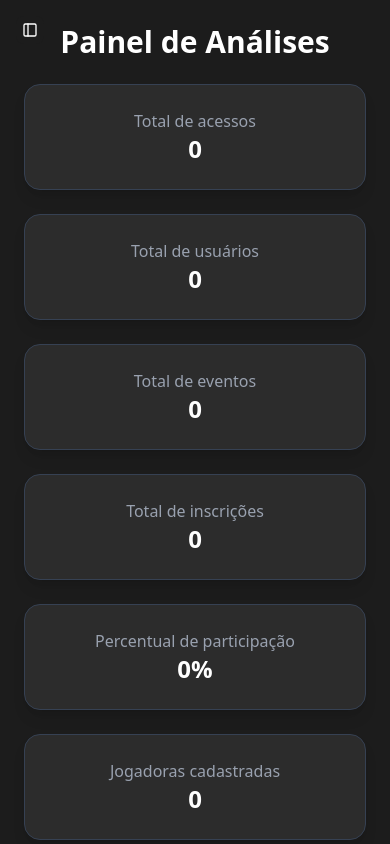
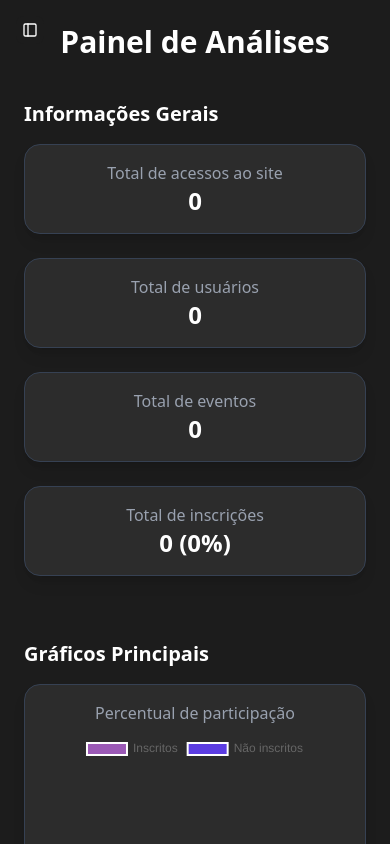
Before and after one commit to PedroMarchese01/Passa-Bola, a React (Vite) app in the folder Passa-Bola/: page /adminControlPainel in a window 390 px wide. Built offline with nearby package versions, Linux system fonts and the light colour scheme.

Commit message:
feat: adicionado melhorias nas analises

```diff
--- a/Passa-Bola/package.json
+++ b/Passa-Bola/package.json
@@ -21,6 +21,7 @@
     "@radix-ui/react-tabs": "^1.1.13",
     "@radix-ui/react-tooltip": "^1.2.8",
     "@tailwindcss/vite": "^4.1.13",
+    "chart.js": "^4.5.0",
     "class-variance-authority": "^0.7.1",
     "clsx": "^2.1.1",
     "cmdk": "^1.1.1",
@@ -29,6 +30,7 @@
     "lucide-react": "^0.542.0",
     "ogl": "^1.0.11",
     "react": "^19.1.1",
+    "react-chartjs-2": "^5.3.0",
     "react-dom": "^19.1.1",
     "react-input-mask": "^2.0.4",
     "react-router-dom": "^7.8.2",
--- a/Passa-Bola/src/pages/Home.jsx
+++ b/Passa-Bola/src/pages/Home.jsx
@@ -1,8 +1,23 @@
 import NavHome from '@/layouts/Navs/NavHome'
 import React from 'react'
 import MainHome from '@/layouts/Mains/MainHome'
+import { useEffect } from 'react'
+const Home = () => {
+  useEffect(() => {
+  // Verifica se já marcou essa sessão como contada
+  const jaContou = sessionStorage.getItem("contagemHome") === "true";
 
-const Home = () => {
+  if (!jaContou) {
+    // Incrementa totalAcessos
+    const totalAcessos = parseInt(localStorage.getItem("totalAcessos")) || 0;
+    localStorage.setItem("totalAcessos", totalAcessos + 1);
+
+    // Marca a sessão como contada
+    sessionStorage.setItem("contagemHome", "true");
+  }
+}, []);
+
+
   return (
     <div className='w-full h-full bg-[#1c1c1c] flex flex-col'>
       {/* Navbar ocupa 100% largura */}
--- a/Passa-Bola/src/pages/childrens pages/Analytics.jsx
+++ b/Passa-Bola/src/pages/childrens pages/Analytics.jsx
@@ -1,74 +1,157 @@
+"use client";
 import React, { useEffect, useState } from "react";
+import { Doughnut } from "react-chartjs-2";
+import {
+  Chart as ChartJS,
+  ArcElement,
+  Tooltip,
+  Legend,
+} from "chart.js";
+
+ChartJS.register(ArcElement, Tooltip, Legend);
 
 const Analytics = () => {
   const [users, setUsers] = useState([]);
   const [admins, setAdmins] = useState([]);
   const [events, setEvents] = useState([]);
-  const [inscricoes, setInscricoes] = useState([]);
   const [acessos, setAcessos] = useState(0);
 
   useEffect(() => {
     const armazenadosUsuarios = JSON.parse(localStorage.getItem("users")) || [];
     const armazenadosAdmins = JSON.parse(localStorage.getItem("admins")) || [];
-    const armazenadosEventos = JSON.parse(localStorage.getItem("eventsStorage")) || []; // chave corrigida
-    const armazenadasInscricoes = JSON.parse(localStorage.getItem("inscricoes")) || [];
+    const armazenadosEventos = JSON.parse(localStorage.getItem("eventsStorage")) || [];
     const totalAcessos = parseInt(localStorage.getItem("totalAcessos")) || 0;
 
     setUsers(armazenadosUsuarios);
     setAdmins(armazenadosAdmins);
     setEvents(armazenadosEventos);
-    setInscricoes(armazenadasInscricoes);
     setAcessos(totalAcessos);
   }, []);
 
   const totalUsuarios = users.length + admins.length;
   const totalEventos = events.length;
-  const totalInscricoes = inscricoes.length;
+  const totalInscricoes = events.reduce(
+    (acc, event) => acc + (event.inscritos?.length || 0),
+    0
+  );
   const percentualParticipacao = totalUsuarios
     ? ((totalInscricoes / totalUsuarios) * 100).toFixed(2)
     : 0;
 
+  // Gráfico de usuários vs admins
+  const usuariosAdminsData = {
+    labels: ["Usuários", "Admins"],
+    datasets: [
+      {
+        label: "Usuários x Admins",
+        data: [users.length, admins.length],
+        backgroundColor: ["#5b3ce2", "#9b59b6"],
+        borderColor: ["#fff", "#fff"],
+        borderWidth: 2,
+      },
+    ],
+  };
+
+  // Gráfico percentual de participação geral
+  const participacaoData = {
+    labels: ["Inscritos", "Não inscritos"],
+    datasets: [
+      {
+        data: [totalInscricoes, totalUsuarios - totalInscricoes],
+        backgroundColor: ["#9b59b6", "#5b3ce2"],
+        borderColor: ["#fff", "#fff"],
+        borderWidth: 2,
+      },
+    ],
+  };
+
+  // Gráficos por evento
+  const eventosData = events.map((event) => {
+    const inscritos = event.inscritos?.length || 0;
+    const max = event.maxInscritos || 1;
+    const percentual = ((inscritos / max) * 100).toFixed(2);
+    return {
+      name: event.name,
+      data: {
+        labels: ["Inscritos", "Não inscritos"],
+        datasets: [
+          {
+            data: [inscritos, max - inscritos],
+            backgroundColor: ["#9b59b6", "#5b3ce2"],
+            borderColor: ["#fff", "#fff"],
+            borderWidth: 2,
+          },
+        ],
+      },
+      inscritos,
+      max,
+      percentual,
+    };
+  });
+
   return (
-    <div className="h-screen w-screen bg-[#1c1c1c] p-6 overflow-y-auto flex flex-col items-center gap-6">
+    <div className="h-screen w-screen bg-[#1c1c1c] p-6 overflow-y-auto flex flex-col items-center gap-10">
       <h1 className="text-3xl font-bold text-white">Painel de Análises</h1>
 
-      <div className="grid grid-cols-1 md:grid-cols-2 lg:grid-cols-3 gap-6 w-full max-w-6xl">
-        {/* Total de acessos */}
-        <div className="bg-[#2c2c2c] p-6 rounded-2xl border border-gray-700 shadow-lg flex flex-col items-center">
-          <span className="text-gray-400">Total de acessos</span>
+      {/* ===== Cards gerais ===== */}
+      <section className="w-full max-w-6xl">
+        <h2 className="text-xl sm:text-2xl font-semibold text-white mb-4">Informações Gerais</h2>
+        <div className="grid grid-cols-1 sm:grid-cols-2 md:grid-cols-3 gap-6">
+          <div className="bg-[#2c2c2c] p-4 rounded-2xl border border-gray-700 shadow-lg flex flex-col items-center">
+            <span className="text-gray-400">Total de acessos ao site</span>
             <span className="text-2xl font-bold text-white">{acessos}</span>
           </div>
 
-        {/* Total de usuários */}
-        <div className="bg-[#2c2c2c] p-6 rounded-2xl border border-gray-700 shadow-lg flex flex-col items-center">
+          <div className="bg-[#2c2c2c] p-4 rounded-2xl border border-gray-700 shadow-lg flex flex-col items-center">
             <span className="text-gray-400">Total de usuários</span>
             <span className="text-2xl font-bold text-white">{totalUsuarios}</span>
           </div>
 
-        {/* Total de eventos */}
-        <div className="bg-[#2c2c2c] p-6 rounded-2xl border border-gray-700 shadow-lg flex flex-col items-center">
+          <div className="bg-[#2c2c2c] p-4 rounded-2xl border border-gray-700 shadow-lg flex flex-col items-center">
             <span className="text-gray-400">Total de eventos</span>
             <span className="text-2xl font-bold text-white">{totalEventos}</span>
           </div>
 
-        {/* Total de inscrições */}
-        <div className="bg-[#2c2c2c] p-6 rounded-2xl border border-gray-700 shadow-lg flex flex-col items-center">
+          <div className="bg-[#2c2c2c] p-4 rounded-2xl border border-gray-700 shadow-lg flex flex-col items-center">
             <span className="text-gray-400">Total de inscrições</span>
-          <span className="text-2xl font-bold text-white">{totalInscricoes}</span>
+            <span className="text-2xl font-bold text-white">{totalInscricoes} ({percentualParticipacao}%)</span>
+          </div>
+        </div>
+      </section>
+
+      {/* ===== Gráficos principais ===== */}
+      <section className="w-full max-w-6xl mt-6">
+        <h2 className="text-xl sm:text-2xl font-semibold text-white mb-4">Gráficos Principais</h2>
+        <div className="grid grid-cols-1 sm:grid-cols-2 gap-6">
+          <div className="bg-[#2c2c2c] p-4 rounded-2xl border border-gray-700 shadow-lg flex flex-col items-center">
+            <span className="text-gray-400 mb-2">Percentual de participação</span>
+            <Doughnut data={participacaoData} width={120} height={120} />
+            <span className="text-white mt-2 text-sm">{percentualParticipacao}% do total de usuários</span>
           </div>
 
-        {/* Percentual de participação */}
-        <div className="bg-[#2c2c2c] p-6 rounded-2xl border border-gray-700 shadow-lg flex flex-col items-center">
-          <span className="text-gray-400">Percentual de participação</span>
-          <span className="text-2xl font-bold text-white">{percentualParticipacao}%</span>
-        </div>
-
-        {/* Jogadoras cadastradas */}
-        <div className="bg-[#2c2c2c] p-6 rounded-2xl border border-gray-700 shadow-lg flex flex-col items-center">
-          <span className="text-gray-400">Jogadoras cadastradas</span>
-          <span className="text-2xl font-bold text-white">{users.length}</span>
+          <div className="bg-[#2c2c2c] p-4 rounded-2xl border border-gray-700 shadow-lg flex flex-col items-center">
+            <span className="text-gray-400 mb-2">Usuários vs Admins</span>
+            <Doughnut data={usuariosAdminsData} width={120} height={120} />
+            <span className="text-white mt-2 text-sm">{((users.length / totalUsuarios) * 100).toFixed(2)}% Usuários, {((admins.length / totalUsuarios) * 100).toFixed(2)}% Admins</span>
           </div>
         </div>
+      </section>
+
+      {/* ===== Gráficos por evento ===== */}
+      {eventosData.length > 0 && (
+        <section className="w-full max-w-6xl mt-6">
+          <h2 className="text-xl sm:text-2xl font-semibold text-white mb-4">Gráficos por Evento</h2>
+          <div className="grid grid-cols-1 sm:grid-cols-2 md:grid-cols-3 gap-6">
+            {eventosData.map((ev, idx) => (
+              <div key={idx} className="bg-[#2c2c2c] p-4 rounded-2xl border border-gray-700 shadow-lg flex flex-col items-center">
+                <span className="text-gray-400 mb-2">{ev.name}</span>
+                <Doughnut data={ev.data} width={120} height={120} />
+                <span className="text-white mt-2 text-sm">{ev.inscritos}/{ev.max} ({ev.percentual}%) inscritos</span>
+              </div>
+            ))}
+          </div>
+        </section>
+      )}
     </div>
   );
 };
```
Also changed, not shown: 1 other file (tests, documents, lock files or other folders). Lines whose indentation alone changed are shown as unchanged.
